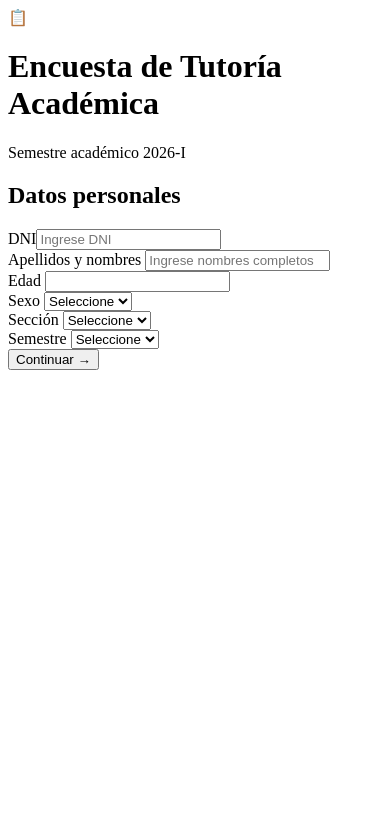
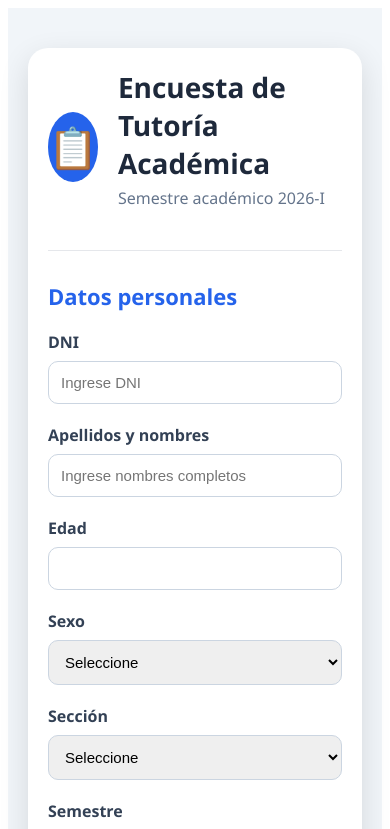
Before and after one commit to StephanieVA/gestion-tiempo, an Angular app: page /encuesta in a window 390 px wide. Shown: the top 829 px of the page. Built offline with nearby package versions, Linux system fonts and the light colour scheme.

Commit message:
Update encuesta.component.css

```diff
--- a/src/app/pages/encuesta/encuesta.component.css
+++ b/src/app/pages/encuesta/encuesta.component.css
@@ -1,27 +1,326 @@
-.card{
+.encuesta-container{
 
-    border-radius:12px;
+min-height:100vh;
+
+background:#f1f5f9;
+
+display:flex;
+
+justify-content:center;
+
+padding:40px 20px;
+
+font-family:'Segoe UI',sans-serif;
 
 }
 
-table th{
 
-    background:#0d6efd;
 
-    color:white;
+.encuesta-card{
 
-    text-align:center;
+width:100%;
+
+max-width:950px;
+
+background:white;
+
+border-radius:20px;
+
+padding:35px;
+
+box-shadow:
+0 10px 30px rgba(0,0,0,.12);
 
 }
 
-table td{
 
-    vertical-align:middle;
+
+.encabezado{
+
+display:flex;
+
+align-items:center;
+
+gap:20px;
+
+padding-bottom:25px;
+
+border-bottom:1px solid #e5e7eb;
+
+margin-bottom:30px;
 
 }
 
-h5{
 
-    font-weight:bold;
+
+.icono{
+
+font-size:40px;
+
+background:#2563eb;
+
+color:white;
+
+width:70px;
+
+height:70px;
+
+display:flex;
+
+align-items:center;
+
+justify-content:center;
+
+border-radius:50%;
 
 }
+
+
+
+.encabezado h1{
+
+margin:0;
+
+font-size:28px;
+
+color:#1e293b;
+
+}
+
+
+
+.encabezado p{
+
+margin-top:5px;
+
+color:#64748b;
+
+}
+
+
+
+.titulo-seccion{
+
+color:#2563eb;
+
+font-size:22px;
+
+margin-bottom:20px;
+
+}
+
+
+
+.descripcion{
+
+color:#475569;
+
+margin-bottom:25px;
+
+}
+
+
+
+.form-grid{
+
+display:grid;
+
+grid-template-columns:
+repeat(3,1fr);
+
+gap:20px;
+
+}
+
+
+
+.campo{
+
+display:flex;
+
+flex-direction:column;
+
+gap:8px;
+
+}
+
+
+
+.campo-grande{
+
+grid-column:span 2;
+
+}
+
+
+
+label{
+
+font-weight:600;
+
+color:#334155;
+
+}
+
+
+
+input,
+select{
+
+
+padding:12px;
+
+border-radius:10px;
+
+border:1px solid #cbd5e1;
+
+font-size:15px;
+
+outline:none;
+
+transition:.3s;
+
+}
+
+
+
+input:focus,
+select:focus{
+
+border-color:#2563eb;
+
+box-shadow:
+0 0 0 3px rgba(37,99,235,.15);
+
+}
+
+
+
+.btn-principal{
+
+margin-top:30px;
+
+background:#2563eb;
+
+color:white;
+
+border:none;
+
+padding:13px 35px;
+
+border-radius:12px;
+
+font-size:16px;
+
+font-weight:600;
+
+cursor:pointer;
+
+transition:.3s;
+
+}
+
+
+
+.btn-principal:hover{
+
+background:#1d4ed8;
+
+transform:translateY(-2px);
+
+}
+
+
+
+table{
+
+width:100%;
+
+border-collapse:collapse;
+
+margin-top:20px;
+
+overflow:hidden;
+
+border-radius:12px;
+
+}
+
+
+
+thead{
+
+background:#2563eb;
+
+color:white;
+
+}
+
+
+
+th{
+
+padding:14px;
+
+}
+
+
+
+td{
+
+padding:14px;
+
+text-align:center;
+
+border-bottom:1px solid #e2e8f0;
+
+}
+
+
+
+tbody tr:hover{
+
+background:#f8fafc;
+
+}
+
+
+
+input[type="radio"]{
+
+width:18px;
+
+height:18px;
+
+cursor:pointer;
+
+}
+
+
+
+@media(max-width:768px){
+
+
+.form-grid{
+
+grid-template-columns:1fr;
+
+}
+
+
+.campo-grande{
+
+grid-column:auto;
+
+}
+
+
+
+.encuesta-card{
+
+padding:20px;
+
+}
+
+
+}
```
